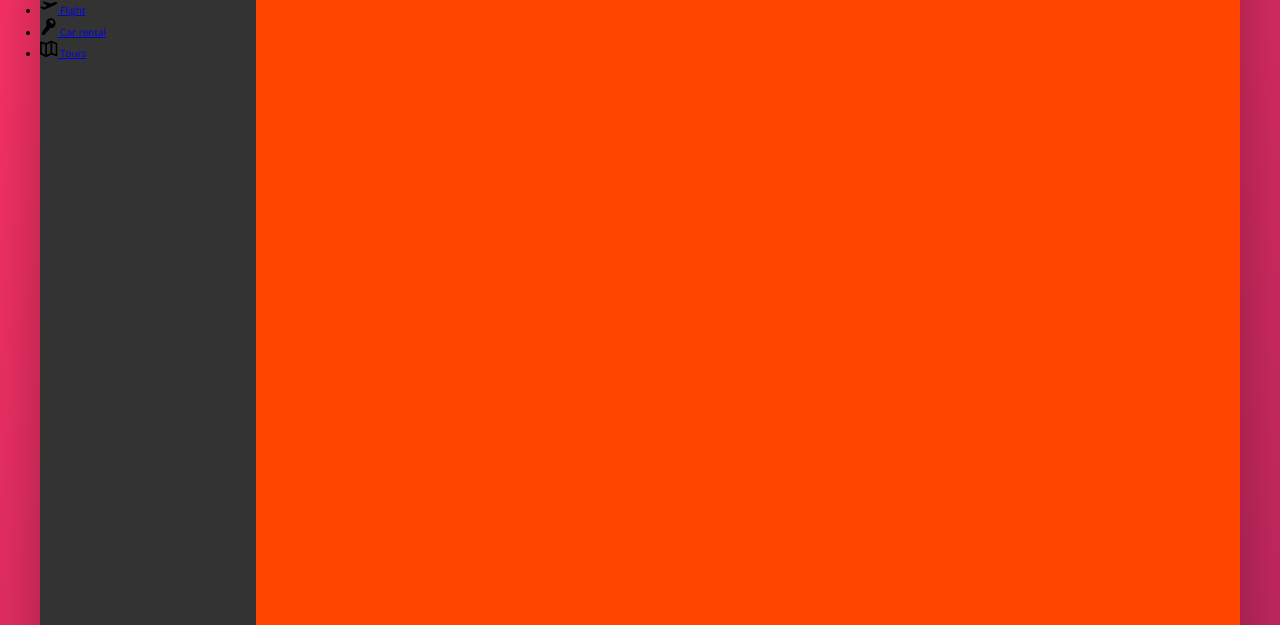
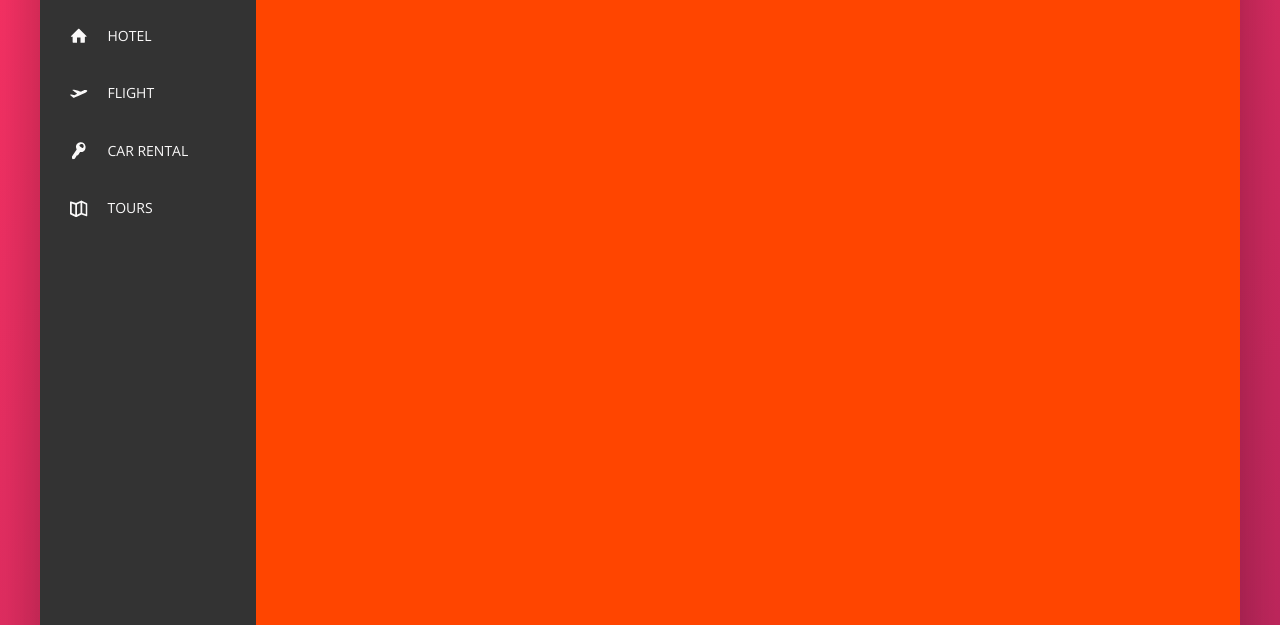
Before and after one commit to xavier-castro/Trillo, a website: page index.html in a window 1280 px wide. Shown: the part 175-800 px from the top of the page. Drawn offline with nearby package versions, Linux system fonts and the light colour scheme.

Commit message:
Added color animation to sidebar link hovering

```diff
--- a/index.html
+++ b/index.html
@@ -50,7 +50,7 @@
         <div class="content">
             <nav class="sidebar">
                 <ul class="side-nav">
-                    <li class="side-nav__item">
+                    <li class="side-nav__item side-nav__item--active">
                         <a href="#" class="side-nav__link">
                             <svg class="side-nav__icon">
                                 <use xlink:href="img/sprite.svg#icon-home"></use>
--- a/sass/_components.scss
+++ b/sass/_components.scss
@@ -135,17 +135,66 @@
 ////////////////////////////////////////////
 // SIDE NAVIGATION
 .side-nav {
+    font-size: 1.4rem;
+    list-style: none;
+    margin-top: 3.5rem;
+
     &__item {
+        position: relative;
 
+        &:not(:last-child) {
+            margin-bottom: .5rem; // Adds margin bottom to all except the last
+        }
     }
 
-    &__link {
+    // This is the small line that becomes visible in the left and expands to the right
+    &__item::before {
+        content: ""; // must specify or it wont even show
+        position: absolute;
+        top: 0;
+        left: 0;
+        height: 100%;
+        width: 3px;
+        background-color: var(--color-primary);
+        transform: scaleY(0);
 
+        // The cubic bezier makes it slow in the beginning and then accelerates and then slows again
+        transition: transform .2s,
+            width .4s cubic-bezier(1, 0, 0, 1) .2s, // Adds a .2 delay before expanding
+            background-color .1s;
+    }
+
+    &__item:hover::before,
+    &__itemm--active::before {
+        transform: scaleY(1);
+        width: 100%;
+    }
+
+    &__item:active::before {
+        background-color: var(--color-primary-light);
+    }
+
+    &__link:link,
+    &__link:visited {
+        color: var(--color-gray-light-1);
+        text-decoration: none;
+        text-transform: uppercase;
+        display: block;
+        padding: 1.5rem 3rem;
+        position: relative;
+        z-index: 10; // z index only works with a specified position (hence the need for `position: relative`
+
+        // Align SVGs with span text
+        display: flex;
+        align-items: center;
     }
 
     &__icon {
         width: 1.75rem;
         height: 1.75rem;
+
+        margin-right: 2rem;
+        fill: currentColor; // uses the color of the current element or parent (from link:link and link:visited)
     }
 }
 
```
Also changed, not shown: css/style.css, sass/_layout.scss (line endings or trailing spaces).
